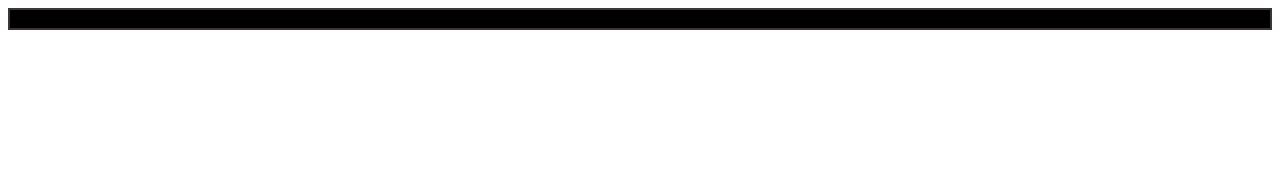
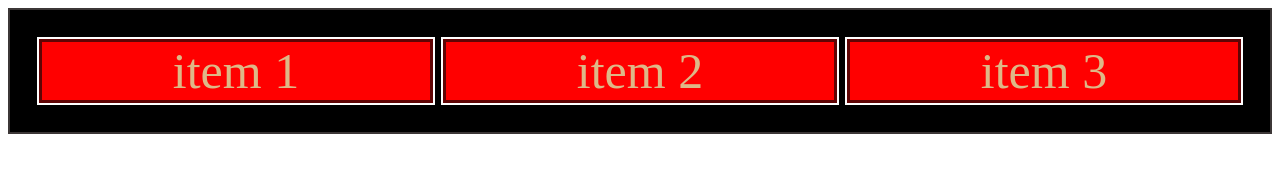
Before and after one commit to RiseMantis/Webbed, a plain HTML site: page menu.html in a window 1280 px wide. Drawn offline with Linux system fonts and the light colour scheme.

Commit message:
made flexbox for menu page

```diff
--- a/menu.html
+++ b/menu.html
@@ -2,7 +2,7 @@
 <html>
     <head>
         <meta charset="utf8">
-        <script src="ammo.js"></script>
+        <script href="ammo.js"></script>
         <link rel="stylesheet" href="strike.css">
         <title>
             Are you not Entertained!
@@ -10,9 +10,9 @@
     </head>
     <body>
         <div class="act">
-            <div>item 1</div>
-            <div>item 2</div>
-            <div>item 3</div>
+            <div class="itm">item 1</div>
+            <div class="itm">item 2</div>
+            <div class="itm">item 3</div>
         </div>
     </body>
 </html>
--- a/strike.css
+++ b/strike.css
@@ -1,5 +1,20 @@
 .act {
     display:flex;
+    margin:auto;
+    padding:1.5em;
     background-color:black;
     border:2px solid rgb(60, 55, 55);
+    text-align:center;
+    justify-content:center;
 }
+
+.itm {
+    flex:1;
+    font-size: 50px;
+    margin:5px;
+    outline:2px solid white;
+    height:fit-content;
+    background-color: red;
+    border: 3px solid rgb(96, 4, 4);
+    color:burlywood;
+}
```
